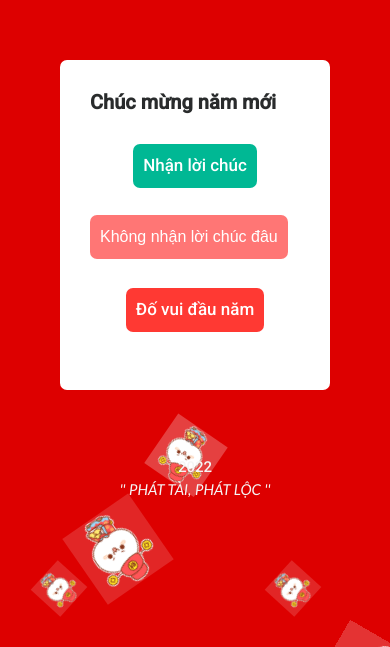
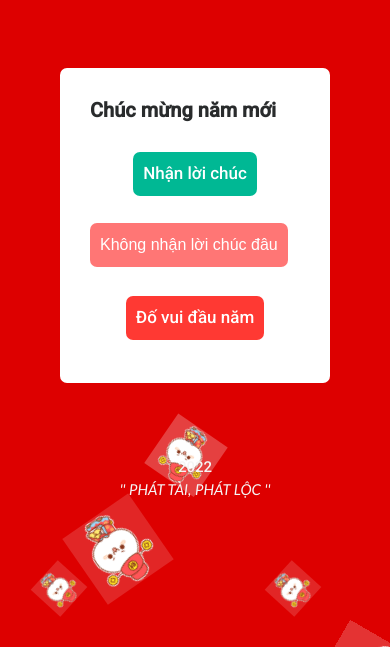
Before and after one commit to ducn03/hpnw, a plain HTML site: page noindex.html in a window 390 px wide. Shown: the part 197-844 px from the top of the page. Drawn offline with nearby package versions, Linux system fonts and the light colour scheme; a web font is replaced by a local one.

Commit message:
Ducupdate

```diff
--- a/css/main.css
+++ b/css/main.css
@@ -125,7 +125,7 @@ p
         background-color: white;
         border-radius: 7px;
         padding: 30px;
-        height: 330px;
+        height: 315px;
         width: 270px;
         z-index: 2;
     }
```
